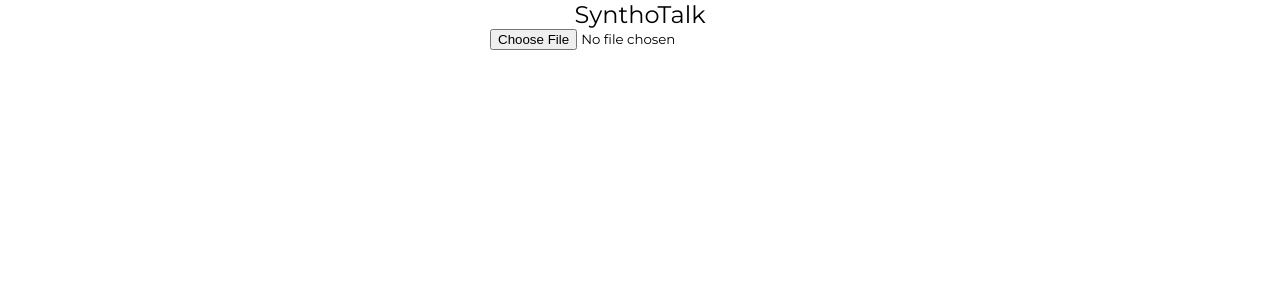
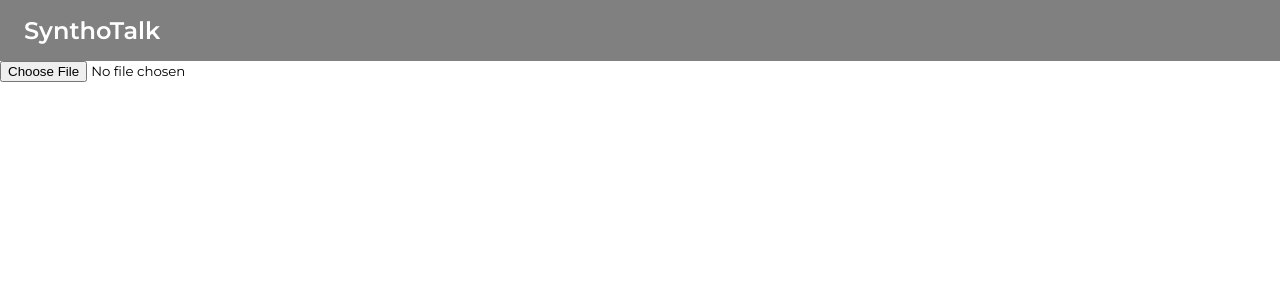
Before and after one commit to Ryhhill1998/google-hackathon, a React (Create React App) app: page / in a window 1280 px wide. Shown: the top 300 px of the page. Built offline with nearby package versions, Linux system fonts and the light colour scheme.

Commit message:
updated appearance of navbar

```diff
--- a/package.json
+++ b/package.json
@@ -9,6 +9,7 @@
     "react": "^18.2.0",
     "react-dom": "^18.2.0",
     "react-scripts": "5.0.1",
+    "sass": "^1.71.1",
     "web-vitals": "^2.1.4"
   },
   "scripts": {
--- a/src/App.css
+++ /dev/null
@@ -1,38 +0,0 @@
-.App {
-  text-align: center;
-}
-
-.App-logo {
-  height: 40vmin;
-  pointer-events: none;
-}
-
-@media (prefers-reduced-motion: no-preference) {
-  .App-logo {
-    animation: App-logo-spin infinite 20s linear;
-  }
-}
-
-.App-header {
-  background-color: #282c34;
-  min-height: 100vh;
-  display: flex;
-  flex-direction: column;
-  align-items: center;
-  justify-content: center;
-  font-size: calc(10px + 2vmin);
-  color: white;
-}
-
-.App-link {
-  color: #61dafb;
-}
-
-@keyframes App-logo-spin {
-  from {
-    transform: rotate(0deg);
-  }
-  to {
-    transform: rotate(360deg);
-  }
-}
--- a/src/App.js
+++ b/src/App.js
@@ -1,5 +1,5 @@
 import { useEffect, useState } from "react";
-import "./App.css";
+import "./App.scss";
 
 const App = () => {
   const [file, setFile] = useState(null);
--- /dev/null
+++ b/src/App.scss
@@ -0,0 +1,9 @@
+header {
+  background-color: grey;
+  padding: 1em 1.5em;
+
+  h1 {
+    color: white;
+    font-weight: var(--font-weight-bold-2);
+  }
+}
```
Also changed, not shown: 1 other file (tests, documents, lock files or other folders).
